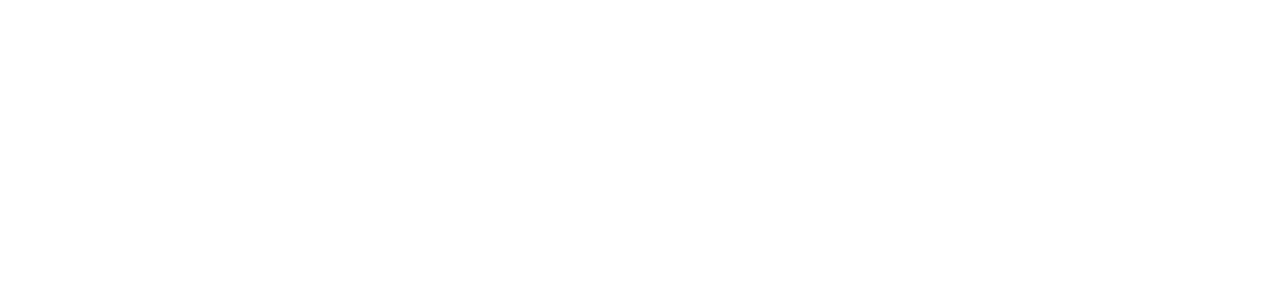
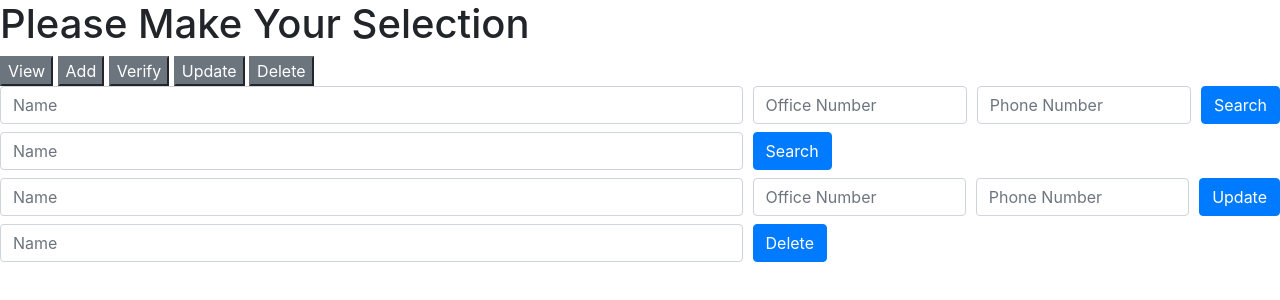
Before and after one commit to kjohn219/Employee-Directory, a plain HTML site: page index.html in a window 1280 px wide. Drawn offline with nearby package versions, Linux system fonts and the light colour scheme.

Commit message:
added content

```diff
--- /dev/null
+++ b/assets/js/app.js
@@ -0,0 +1,5 @@
+//showing the index page
+const show btn1 = function(){
+    $(`.btn1`).hide();
+    $('.html').show();
+}
--- a/index.html
+++ b/index.html
@@ -5,12 +5,79 @@
   <meta charset="UTF-8">
   <meta name="viewport" content="width=device-width, initial-scale=1.0">
   <meta http-equiv="X-UA-Compatible" content="ie=edge">
+  <link rel="stylesheet" href="https://stackpath.bootstrapcdn.com/bootstrap/4.1.3/css/bootstrap.min.css" integrity="sha384-MCw98/SFnGE8fJT3GXwEOngsV7Zt27NXFoaoApmYm81iuXoPkFOJwJ8ERdknLPMO" crossorigin="anonymous">
   <title>Document</title>
 </head>
 
 <body>
-  <script src="dom.js"></script>
-  <script src="employeeList.js"></script>
+  <h1>Please Make Your Selection</h1>
+  <div>
+    <button type="button" class="btn1 btn-secondary">View</button>
+    <button type="button" class="btn2 btn-secondary">Add</button>
+    <button type="button" class="btn3 btn-secondary">Verify</button>
+    <button type="button" class="btn4 btn-secondary">Update</button>
+    <button type="button" class="btn5 btn-secondary">Delete</button>
+  </div>
+
+  <form>
+      <div class="form-row">
+        <div class="col-7">
+          <input type="text" class="form-control" placeholder="Name">
+        </div>
+        <div class="col">
+          <input type="text" class="form-control" placeholder="Office Number">
+        </div>
+        <div class="col">
+          <input type="text" class="form-control" placeholder="Phone Number">
+        </div>
+        <div class="col-auto">
+            <button type="search" class="btn btn-primary mb-2">Search</button>
+          </div>
+      </div>
+    </form>
+
+    <form>
+        <div class="form-row">
+          <div class="col-7">
+            <input type="text" class="form-control" placeholder="Name">
+          </div>
+          <div class="col-auto">
+              <button type="search" class="btn btn-primary mb-2">Search</button>
+            </div>
+        </div>
+      </form>
+
+      <form>
+          <div class="form-row">
+            <div class="col-7">
+              <input type="text" class="form-control" placeholder="Name">
+            </div>
+            <div class="col">
+              <input type="text" class="form-control" placeholder="Office Number">
+            </div>
+            <div class="col">
+              <input type="text" class="form-control" placeholder="Phone Number">
+            </div>
+            <div class="col-auto">
+                <button type="search" class="btn btn-primary mb-2">Update</button>
+              </div>
+          </div>
+        </form>
+
+        <form>
+            <div class="form-row">
+              <div class="col-7">
+                <input type="text" class="form-control" placeholder="Name">
+              </div>
+              <div class="col-auto">
+                  <button type="search" class="btn btn-primary mb-2">Delete</button>
+                </div>
+            </div>
+          </form>
+
+  <script src="./assets/js/dom.js"></script>
+  <script src="./assets/js/app.js"></script>
+  <script src="./assets/js/employeeList.js"></script>
 </body>
 
 </html>
```
Also changed, not shown: assets/css/style.css (added), assets/js/dom.js (renamed from dom.js), assets/js/employeeList.js (renamed from employeeList.js), style.css (deleted), 4 other files.
